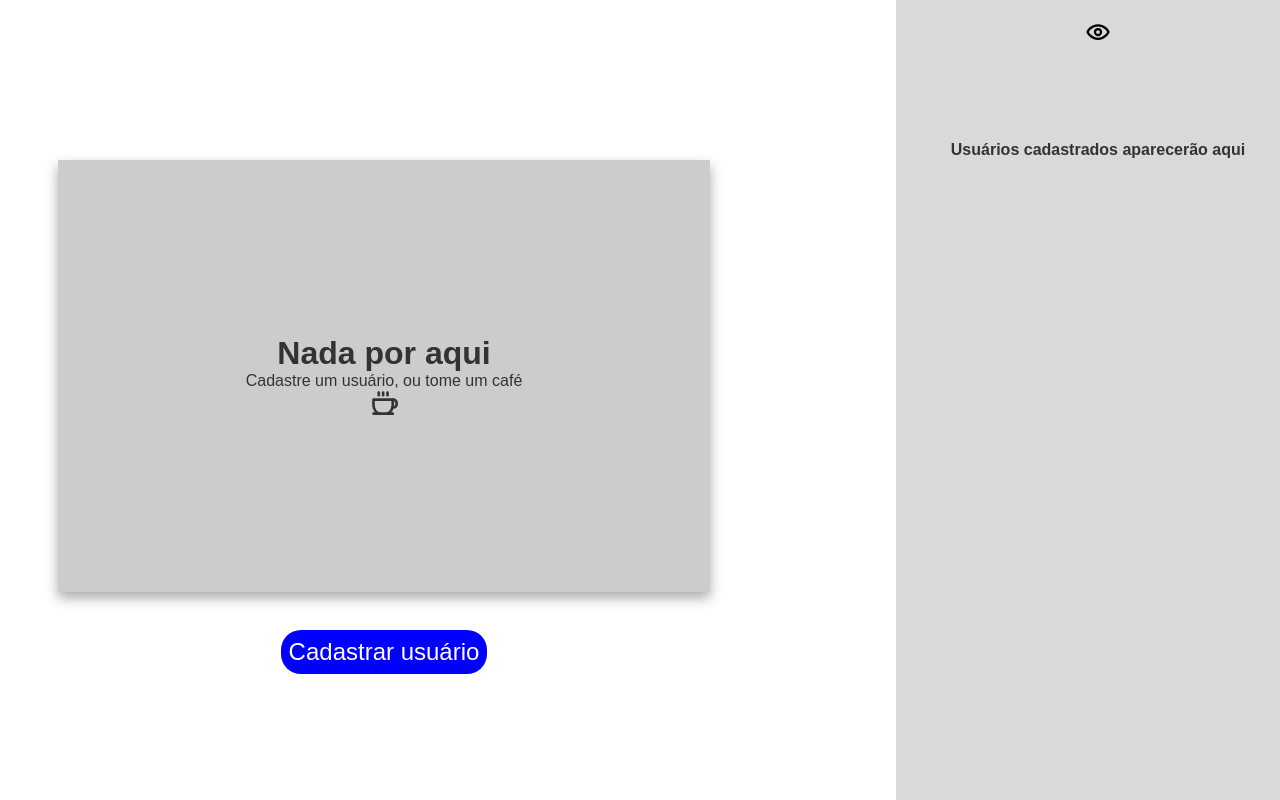
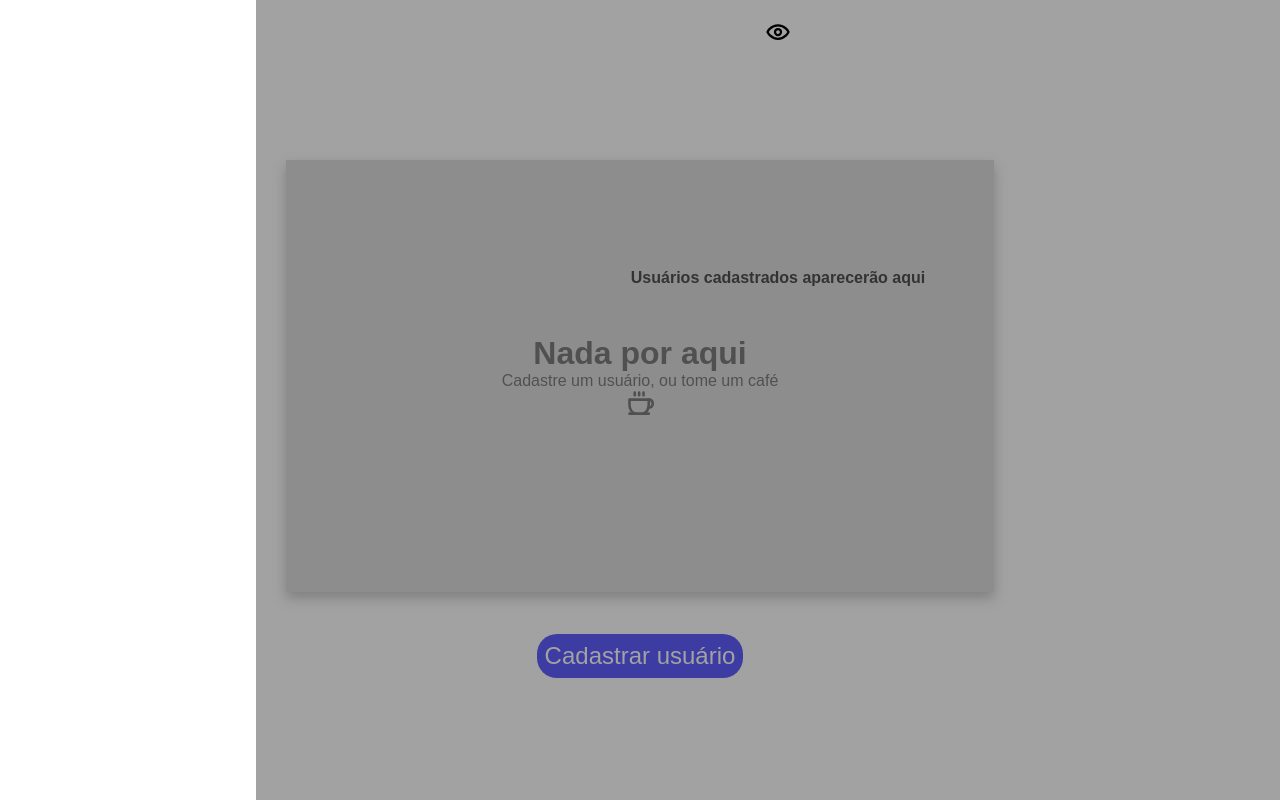
Before and after one commit to MoreiraMatheus/People-Register-Sistem, a React (Create React App) app: page / in a window 1280 px wide. Built offline with nearby package versions, Linux system fonts and the light colour scheme.

Commit message:
barra lateral alterada

```diff
--- a/src/components/GlobalStyle/GlobalStyle.js
+++ b/src/components/GlobalStyle/GlobalStyle.js
@@ -12,6 +12,6 @@ export const GlobalStyle = createGlobalStyle`
         height: 100vh;
         display: flex;
         align-items: center;
-        justify-content: space-between;
+        justify-content: space-around;
     }
 `
--- a/src/components/ListUsers/index.jsx
+++ b/src/components/ListUsers/index.jsx
@@ -7,21 +7,21 @@ import { Eye, EyeSlash } from 'phosphor-react'
 
 export const ListUsers = ({Users}) => {
 
-  const [showUser, setShowUser] = useState(true)
+  const [showUsers, setShowUsers] = useState(true)
 
-  const [wrapperConfig, setWrapperConfig] = useState('30vw')
+  const [wrapperConfig, setWrapperConfig] = useState(['80vw', '100vh', 'position: absolute; top:0; right: 0;'])
 
   return(
     <Wrapper config={wrapperConfig}>
       <ShowUserButton>
         <button>
-          {showUser ?
+          {showUsers ?
             <Eye
               size={24}
               weight='bold'
               onClick={()=>{
-                setShowUser(!showUser)
-                setWrapperConfig('auto')
+                setShowUsers(!showUsers)
+                setWrapperConfig(['auto', 'auto', 'position: absolute; top:0; right: 0;'])
               }}
               cursor='pointer'
               />:
@@ -29,15 +29,15 @@ export const ListUsers = ({Users}) => {
               size={24}
               weight='bold'
               onClick={()=>{
-                setShowUser(!showUser)
-                setWrapperConfig('30vw')
+                setShowUsers(!showUsers)
+                setWrapperConfig(['80vw', '100vh', 'position: absolute; top:0; right: 0;'])
               }}
               cursor='pointer'
             />
           }
         </button>
       </ShowUserButton>
-      {showUser?
+      {showUsers?
         Users.length === 0 ?
         <EmptyUserlist>Usuários cadastrados aparecerão aqui</EmptyUserlist> :
         Users.map(user => {
--- a/src/components/ListUsers/style.js
+++ b/src/components/ListUsers/style.js
@@ -8,19 +8,19 @@ export const ShowUserButton = styled.div`
 `
 
 export const Wrapper = styled.div`
-    width: ${props => props.config};
-    height: 100vh;
+    width: ${props => props.config[0]};
+    height: ${props => props.config[1]};
     padding: 20px 0 20px 20px;
-    background-color: #d9d9d9;
+    background-color: rgba(100, 100, 100, 0.6);
     display: flex;
     flex-direction: column;
     align-items: center;
     justify-content: flex-start;
     row-gap: 20px;
     overflow-y: scroll;
+    ${props => props.config[2]};
 
     ::-webkit-scrollbar{
-        background-color: #d9d9d9;
         width: 20px;
     }
 `
--- a/src/components/PeopleCard/style.js
+++ b/src/components/PeopleCard/style.js
@@ -1,9 +1,13 @@
 import styled from "styled-components";
 
 export const Wrapper = styled.div`
-    width: 60vw;
+    width: 65vw;
     height: 90vh;
     display: flex;
     flex-direction: column;
     align-items: center;
+
+    @media (max-width: 425px) {
+        width: 80vw;
+    }
 `
```
